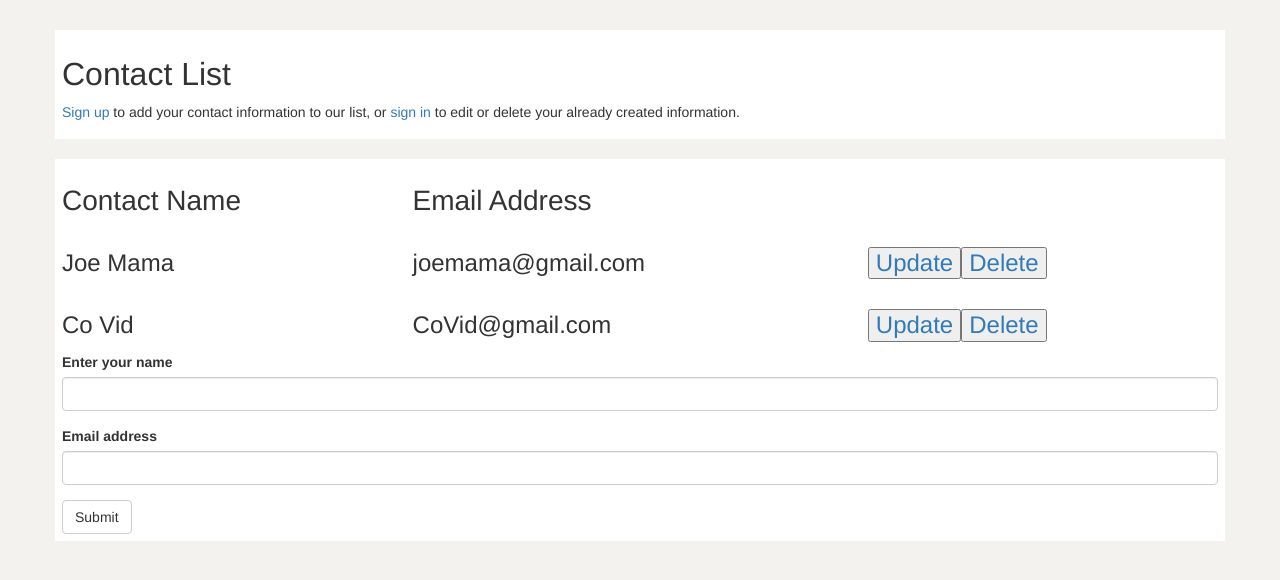
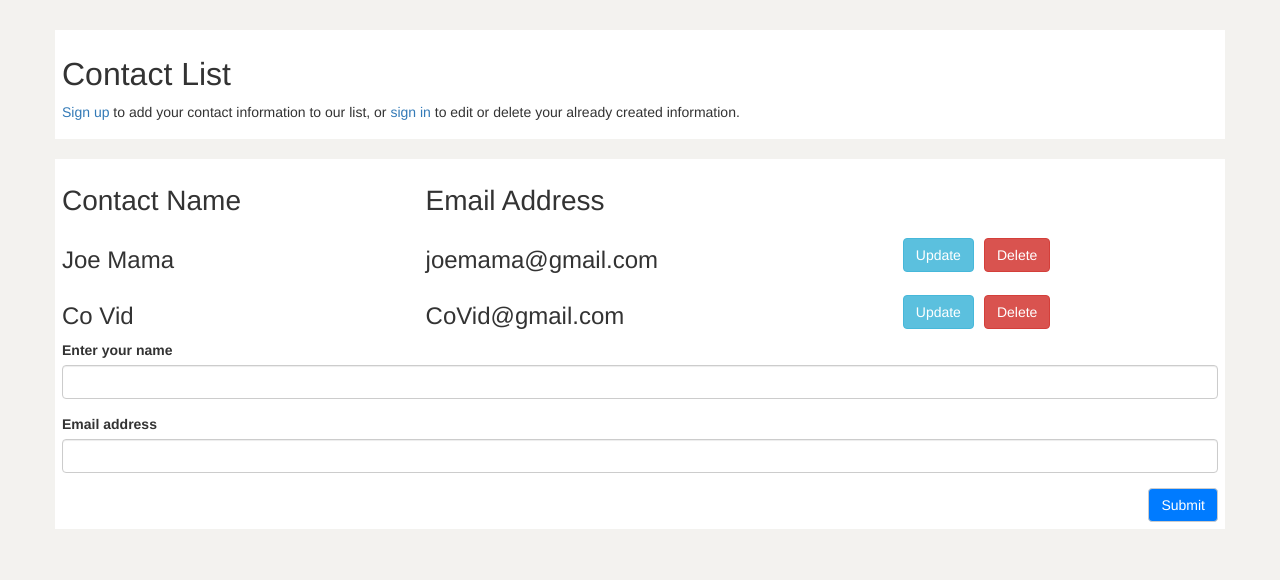
Before and after one commit to lkoblenc/project, a Flask app: page /contact in a window 1280 px wide. Shown: the part 52-632 px from the top of the page. Run offline with Flask 2, Linux system fonts and the light colour scheme; data comes from the database, SQL or seed files in the repository; both versions use the stored data as it was after the commit; some libraries are stand-ins or nearby versions.

Commit message:
updates button styling

```diff
--- a/static/styles.css
+++ b/static/styles.css
@@ -78,3 +78,17 @@ h4 {
 span {
 	background-color: white;
 }
+#submit {
+	background-color: #007bff !important;
+	color: white;
+	float: right;
+}
+#delete a:hover , #update a:hover {
+	text-decoration: none;
+}
+#delete a, #update a {
+	color: white;
+}
+#delete, #update {
+	margin: 5px;
+}
--- a/templates/contact.html
+++ b/templates/contact.html
@@ -31,7 +31,7 @@
 					<tr>
 						<td><h3>{{contact.name}}</h3></td>
 						<td><h3>{{contact.email}}</h3></td>
-						<td><h3><button><a href="{{update_url}}">Update</a></button><button> <a href='{{delete_url}}'>Delete</a></button></h3></td>
+						<td><button id="update" class="btn btn-info" ><a href="{{update_url}}">Update</a></button><button id="delete" class="btn btn-danger"> <a  href='{{delete_url}}'>Delete</a></button></td>
 						<!-- if user signed in, they can also edit and delete their contact info -->
 						{% if condition == True %}
 							<td><a href="">Edit Contact Information</a></td>
--- a/templates/edit.html
+++ b/templates/edit.html
@@ -9,13 +9,13 @@
 		<div class="bg-layout col-lg-12 col-md-12 col-xs-12">
 			<h1>The existing record is:</h1>
 		</div>
-		<div class="bg-layout col-lg-4 col-md-12 col-xs-12">
+		<div class="bg-layout col-lg-4 col-md-4 col-xs-12">
 
 			<h2>{{contact.name}}</h2>
 			<br>
 			<h2>{{contact.email}}</h2>
 		</div>
-		<div class="bg-layout col-lg-8 col-md-12 col-xs-12">
+		<div class="bg-layout col-lg-8 col-md-8 col-xs-12">
 			{{ wtf.quick_form(update_form) }}
 		</div>
 	</div>
```
Also changed, not shown: contact.db.
